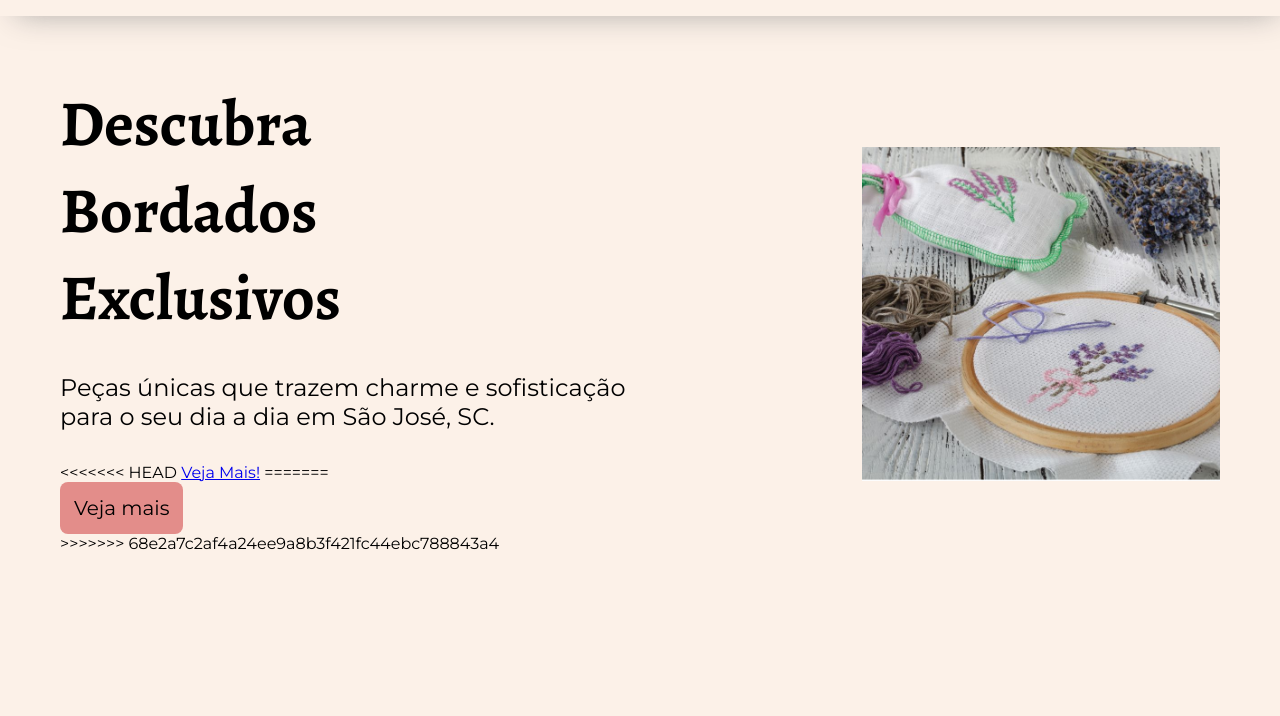
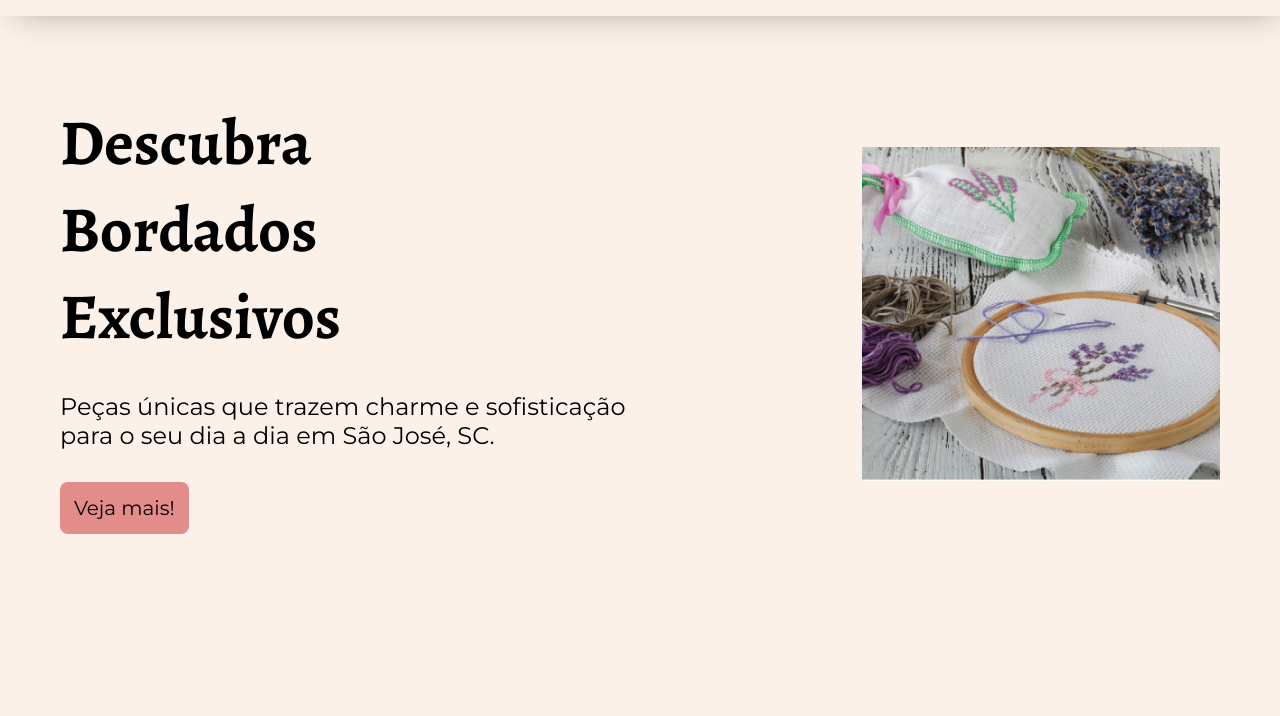
Before and after one commit to natskoe/aaaaa, a plain HTML site: page desenvolvimentoWeb/index.html in a window 1280 px wide. Shown: the part 84-800 px from the top of the page. Drawn offline with nearby package versions, Linux system fonts and the light colour scheme.

Commit message:
teste git 2

```diff
--- a/desenvolvimentoWeb/index.html
+++ b/desenvolvimentoWeb/index.html
@@ -54,16 +54,12 @@
                 <p>
                     Peças únicas que trazem charme e sofisticação para o seu dia a dia em São José, SC.
                 </p>
-<<<<<<< HEAD
-                <a href="#">Veja Mais!</a>
-=======
                 <div class="botao_veja">
                     <a href="">
-                        Veja mais
+                        Veja mais!
                     </a>
                 </div>
 
->>>>>>> 68e2a7c2af4a24ee9a8b3f421fc44ebc788843a4
             </div>
             <div class="imagem">
                 <img src="assets/img/png/imagem_sessao_1.png" alt="Imagem bordados de flores roxas.">
```
